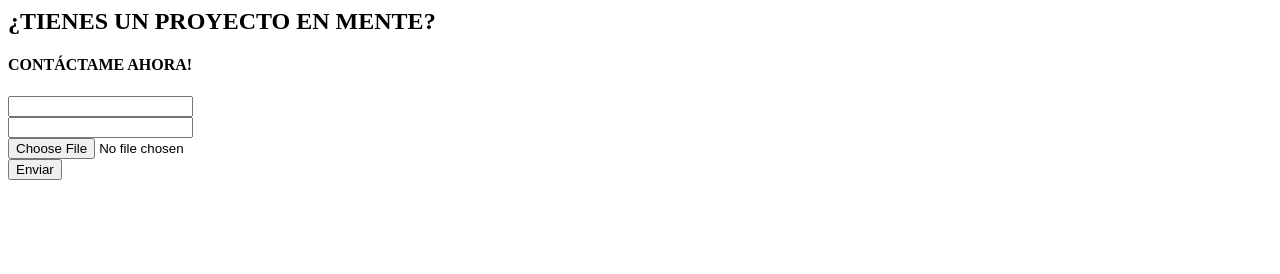
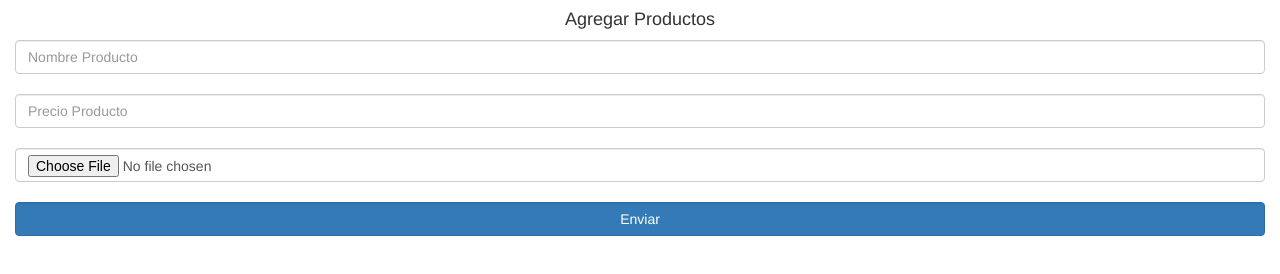
Before and after one commit to luisvilches/api-backend.chilito, a website: page client/index.html in a window 1280 px wide. Drawn offline with nearby package versions, Linux system fonts and the light colour scheme.

Commit message:
add data model

```diff
--- a/client/index.html
+++ b/client/index.html
@@ -1,13 +1,27 @@
-<div class="col-md-12" id="contacto">
-	<h2 class="marginTop text-center colorText letra">¿TIENES UN PROYECTO EN MENTE?</h2>
-	<h4 class="marginTop text-center colorText letra">CONTÁCTAME AHORA!</h4>
-	<form class="form center-block" method="post" action="http://localhost:5000/api/v1/add" enctype="multipart/form-data">
-		<input class="form-control letra" type="text" name="name" placeholder="">
-		<br>
-		<input class="form-control letra" type="text" name="precio" placeholder="">
-		<br>
-		<input class="form-control letra" type="file" name="urlimg" placeholder="">
-		<br>
-		<input class="form-control btn btn-primary mb letra"  type="submit" name="" value="Enviar">
-	</form>
-</div>
+<!DOCTYPE html>
+<html>
+	<head>
+		<title>Demo</title>
+		<meta charset="utf-8">
+		<meta http-equiv="X-UA-Compatible" content="IE=edge,chrome=1">
+	    <meta name="description" content="Demo project">
+		<meta name="viewport" content="width=device-width, initial-scale=1">
+		<link rel="stylesheet" href="http://netdna.bootstrapcdn.com/bootstrap/3.0.3/css/bootstrap.min.css">
+		<style type="text/css"></style>
+	</head>
+	<body>
+		<div class="col-md-12">
+			<h4 class="text-center">Agregar Productos</h4>
+			<form class="form center-block" method="post" action="https://chilito.herokuapp.com/api/v1/add" enctype="multipart/form-data">
+				<input class="form-control" type="text" name="name" placeholder="Nombre Producto">
+				<br>
+				<input class="form-control" type="text" name="precio" placeholder="Precio Producto">
+				<br>
+				<input class="form-control" type="file" name="urlimg">
+				<br>
+				<input class="form-control btn btn-primary mb"  type="submit" name="" value="Enviar">
+			</form>
+		</div>
+	</body>
+	<script type="text/javascript"></script>
+</html>
```
Also changed, not shown: controllers/addProduct.js (+9 -0 lines), models/product.js (+10 -1 lines).
